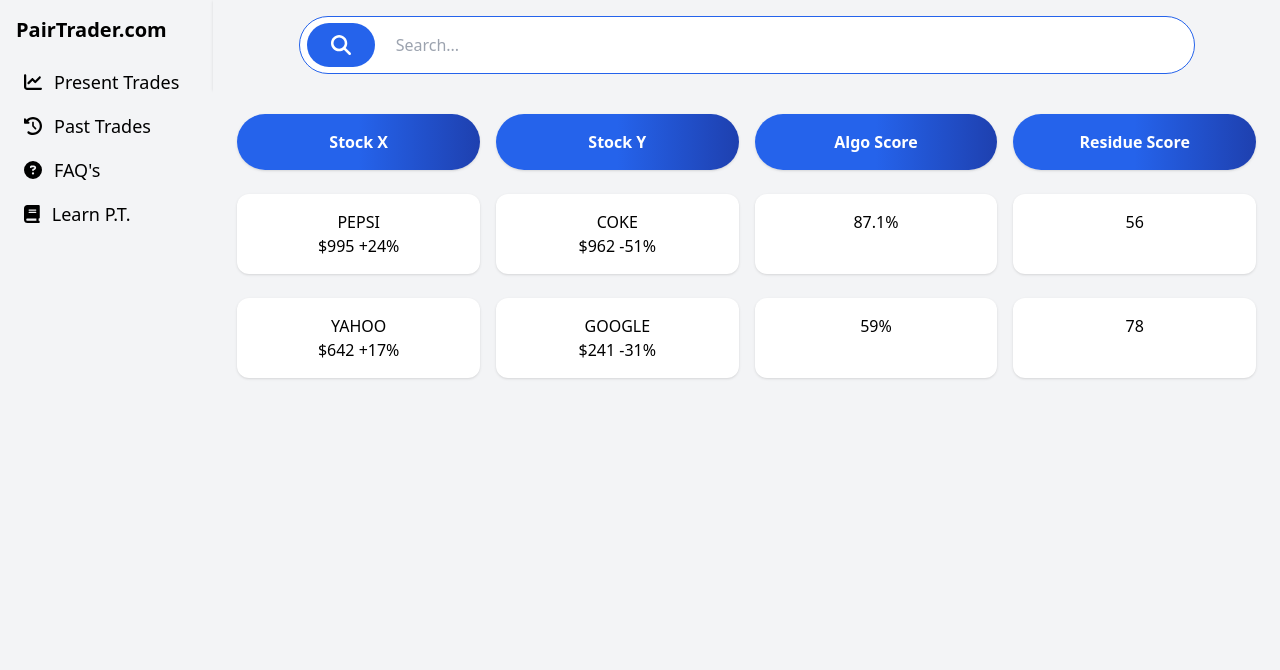
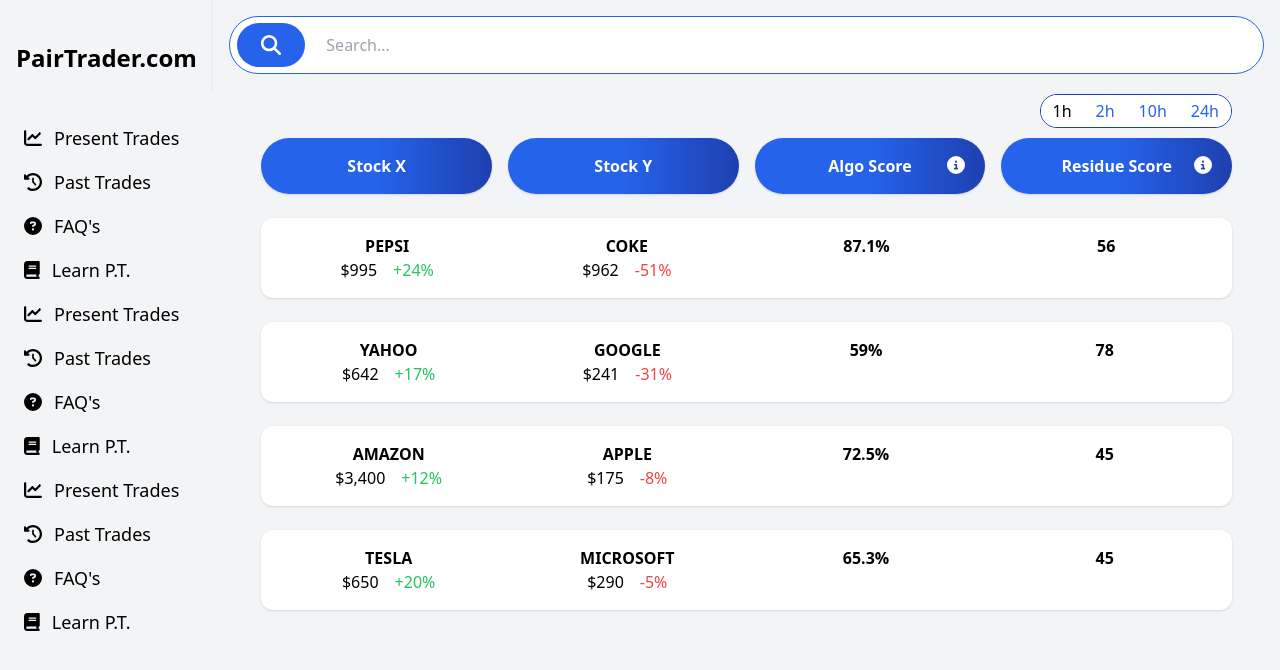
Before and after one commit to SAHIL13928/Pair-Trade, a React (Vite) app: page / in a window 1280 px wide. Shown: the top 670 px of the page. Built offline with nearby package versions, Linux system fonts and the light colour scheme.

Commit message:
first draft

```diff
--- a/src/Components/Header.jsx
+++ b/src/Components/Header.jsx
@@ -5,7 +5,7 @@
 const Header = () => {
   return (
     <div className="flex items-center justify-center bg-gray-100 p-4 shadow">
-      <div className="relative w-full max-w-4xl">  {/* Increased width for a longer search bar */}
+      <div className="relative w-full max-w-6.2xl">  {/* Increased width for a longer search bar */}
         <input
           type="text"
           className="w-full p-4 pl-24 rounded-full border border-blue-600 focus:outline-none focus:ring-2 focus:ring-blue-500 bg-white text-black"
--- a/src/Components/MainContent.jsx
+++ b/src/Components/MainContent.jsx
@@ -1,58 +1,181 @@
-import React from 'react';
+import React, { useState } from 'react';
+import { FontAwesomeIcon } from '@fortawesome/react-fontawesome';
+import { faInfoCircle } from '@fortawesome/free-solid-svg-icons';
 
 function MainContent() {
+  const [showPopup, setShowPopup] = useState({ algo: false, residue: false });
+  const [timeline, setTimeline] = useState('1h');
+
   return (
+    <div className="flex-1 bg-gray-100 p-6 relative">
+      {/* Timeline Buttons */}
+      <div className="absolute top-1 right-12 flex border border-blue-800 rounded-full overflow-hidden">
+        <button
+          className={`py-1 px-3 bg-white border-blue-800 ${timeline === '1h' ? 'bg-gray-200' : 'bg-blue-600 text-blue-600'}`}
+          onClick={() => setTimeline('1h')}
+        >
+          1h
+        </button>
+        <button
+          className={`py-1 px-3 bg-white border-blue-800 ${timeline === '2h' ? 'bg-gray-200' : 'bg-blue-600 text-blue-600'}`}
+          onClick={() => setTimeline('2h')}
+        >
+          2h
+        </button>
+        <button
+          className={`py-1 px-3 bg-white border-blue-800 ${timeline === '10h' ? 'bg-gray-200' : 'bg-blue-600 text-blue-600'}`}
+          onClick={() => setTimeline('10h')}
+        >
+          10h
+        </button>
+        <button
+          className={`py-1 px-3 bg-white border-blue-800 ${timeline === '24h' ? 'bg-gray-200' : 'bg-blue-600 text-blue-600'}`}
+          onClick={() => setTimeline('24h')}
+        >
+          24h
+        </button>
+      </div>
+
       <div className="flex-1 bg-gray-100 p-6">
         {/* Grid Header */}
         <div className="grid grid-cols-4 gap-4">
-      <div className="bg-gradient-to-r from-blue-600 via-blue-600 to-blue-800 p-4 rounded-[50px] shadow">
+          <div className="bg-gradient-to-r from-blue-600 via-blue-600 to-blue-800 p-4 rounded-[50px] shadow relative">
             <h3 className="text-white text-center font-bold">Stock X</h3>
           </div>
-<div className="bg-gradient-to-r from-blue-600 via-blue-600 to-blue-800 p-4 rounded-[50px] shadow">
+          <div className="bg-gradient-to-r from-blue-600 via-blue-600 to-blue-800 p-4 rounded-[50px] shadow relative">
             <h3 className="text-white text-center font-bold">Stock Y</h3>
           </div>
-<div className="bg-gradient-to-r from-blue-600 via-blue-600 to-blue-800 p-4 rounded-[50px] shadow">
+          <div className="bg-gradient-to-r from-blue-600 via-blue-600 to-blue-800 p-4 rounded-[50px] shadow relative">
             <h3 className="text-white text-center font-bold">Algo Score</h3>
+            <button
+              className="absolute right-2 top-1/2 transform -translate-y-1/2 rounded-full p-3"
+              onClick={() => setShowPopup({ ...showPopup, algo: !showPopup.algo })}
+            >
+              <FontAwesomeIcon icon={faInfoCircle} className="text-white text-lg" />
+            </button>
+            {showPopup.algo && (
+              <div className="absolute right-2 top-12 w-48 bg-white border border-blue-600 p-2 rounded shadow-lg">
+                <p className="text-blue-600">Definition of Algo Score.</p>
               </div>
-<div className="bg-gradient-to-r from-blue-600 via-blue-600 to-blue-800 p-4 rounded-[50px] shadow">
+            )}
+          </div>
+          <div className="bg-gradient-to-r from-blue-600 via-blue-600 to-blue-800 p-4 rounded-[50px] shadow relative">
             <h3 className="text-white text-center font-bold">Residue Score</h3>
+            <button
+              className="absolute right-2 top-1/2 transform -translate-y-1/2 rounded-full p-3"
+              onClick={() => setShowPopup({ ...showPopup, residue: !showPopup.residue })}
+            >
+              <FontAwesomeIcon icon={faInfoCircle} className="text-white text-lg" />
+            </button>
+            {showPopup.residue && (
+              <div className="absolute right-2 top-12 w-48 bg-white border border-blue-600 p-2 rounded shadow-lg">
+                <p className="text-blue-600">Definition of Residue Score.</p>
               </div>
-
-
-      </div>
-
-      {/* Data Rows */}
-      <div className="grid text-center grid-cols-4 gap-4 mt-6">
-        <div className="bg-white  p-4 rounded-xl shadow">
-          <p>PEPSI</p>
-          <p>$995  +24%</p>
-        </div>
-        <div className="bg-white p-4 rounded-xl shadow">
-          <p>COKE</p>
-          <p>$962  -51%</p>
-        </div>
-        <div className="bg-white p-4 rounded-xl shadow">
-          <p>87.1%</p>
-        </div>
-        <div className="bg-white p-4 rounded-xl shadow">
-          <p>56</p>
+            )}
           </div>
         </div>
 
-      <div className="grid text-center grid-cols-4 gap-4 mt-6">
-        <div className="bg-white p-4 rounded-xl shadow">
-          <p>YAHOO</p>
-          <p>$642  +17%</p>
+         {/* Merged Row 1 */}
+         <div className="bg-white p-4 rounded-xl shadow mt-6 col-span-4">
+          <div className="grid text-center grid-cols-4 gap-5">
+            <div className="flex flex-col items-center">
+              <p className="font-bold">PEPSI</p>
+              <div className="flex items-baseline">
+                <p className="mr-4">$995</p>
+                <p className="text-green-500">+24%</p>
               </div>
-        <div className="bg-white p-4 rounded-xl shadow">
-          <p>GOOGLE</p>
-          <p>$241  -31%</p>
             </div>
-        <div className="bg-white p-4 rounded-xl shadow">
-          <p>59%</p>
+            <div className="flex flex-col items-center">
+              <p className="font-bold">COKE</p>
+              <div className="flex items-baseline">
+                <p className="mr-4">$962</p>
+                <p className="text-red-500">-51%</p>
               </div>
-        <div className="bg-white p-4 rounded-xl shadow">
-          <p>78</p>
+            </div>
+            <div>
+              <p className="font-bold">87.1%</p>
+            </div>
+            <div>
+              <p className="font-bold">56</p>
+            </div>
+          </div>
+        </div>
+
+        {/* Merged Row 2 */}
+        <div className="bg-white p-4 rounded-xl shadow mt-6 col-span-4">
+          <div className="grid text-center grid-cols-4 gap-4">
+            <div className="flex flex-col items-center">
+              <p className="font-bold">YAHOO</p>
+              <div className="flex items-baseline">
+                <p className="mr-4">$642</p>
+                <p className="text-green-500">+17%</p>
+              </div>
+            </div>
+            <div className="flex flex-col items-center">
+              <p className="font-bold">GOOGLE</p>
+              <div className="flex items-baseline">
+                <p className="mr-4">$241</p>
+                <p className="text-red-500">-31%</p>
+              </div>
+            </div>
+            <div>
+              <p className="font-bold">59%</p>
+            </div>
+            <div>
+              <p className="font-bold">78</p>
+            </div>
+          </div>
+        </div>
+
+        {/* Merged Row 3 */}
+        <div className="bg-white p-4 rounded-xl shadow mt-6 col-span-4">
+          <div className="grid text-center grid-cols-4 gap-4">
+            <div className="flex flex-col items-center">
+              <p className="font-bold">AMAZON</p>
+              <div className="flex items-baseline">
+                <p className="mr-4">$3,400</p>
+                <p className="text-green-500">+12%</p>
+              </div>
+            </div>
+            <div className="flex flex-col items-center">
+              <p className="font-bold">APPLE</p>
+              <div className="flex items-baseline">
+                <p className="mr-4">$175</p>
+                <p className="text-red-500">-8%</p>
+              </div>
+            </div>
+            <div>
+              <p className="font-bold">72.5%</p>
+            </div>
+            <div>
+              <p className="font-bold">45</p>
+            </div>
+          </div>
+        </div>
+         {/* Merged Row 4 */}
+         <div className="bg-white p-4 rounded-xl shadow mt-6 col-span-4">
+          <div className="grid text-center grid-cols-4 gap-4">
+            <div className="flex flex-col items-center">
+              <p className="font-bold">TESLA</p>
+              <div className="flex items-baseline">
+                <p className="mr-4">$650</p>
+                <p className="text-green-500">+20%</p>
+              </div>
+            </div>
+            <div className="flex flex-col items-center">
+              <p className="font-bold">MICROSOFT</p>
+              <div className="flex items-baseline">
+                <p className="mr-4">$290</p>
+                <p className="text-red-500">-5%</p>
+              </div>
+            </div>
+            <div>
+              <p className="font-bold">65.3%</p>
+            </div>
+            <div>
+              <p className="font-bold">45</p>
+            </div>
+          </div>
         </div>
       </div>
     </div>
--- a/src/Components/SideBar.jsx
+++ b/src/Components/SideBar.jsx
@@ -10,21 +10,34 @@
     { name: 'Past Trades', icon: faHistory },
     { name: "FAQ's", icon: faQuestionCircle },
     { name: 'Learn P.T.', icon: faBook },
+    { name: 'Present Trades', icon: faChartLine },
+    { name: 'Past Trades', icon: faHistory },
+    { name: "FAQ's", icon: faQuestionCircle },
+    { name: 'Learn P.T.', icon: faBook },
+    { name: 'Present Trades', icon: faChartLine },
+    { name: 'Past Trades', icon: faHistory },
+    { name: "FAQ's", icon: faQuestionCircle },
+    { name: 'Learn P.T.', icon: faBook },
   ];
 
   return (
     <div className="w-1/6 bg-gray-100 p-4">
-      <div className="mb-4 font-bold text-xl">PairTrader.com</div>
+      <div className="mb-4 py-6 font-bold text-[24px]">PairTrader.com</div>
       {menuItems.map((item, index) => (
         <div
           key={index}
           onMouseEnter={() => setHoveredItem(index)}
           onMouseLeave={() => setHoveredItem(null)}
           className={`p-2 text-lg rounded-xl flex items-center ${
-            hoveredItem === index ? 'bg-white ' : ''
+            hoveredItem === index ? 'bg-white' : ''
           }`}
         >
-          <FontAwesomeIcon icon={item.icon} className="mr-3" />
+          <FontAwesomeIcon
+            icon={item.icon}
+            className={`mr-3 transition-colors duration-300 ${
+              hoveredItem === index ? 'text-blue-500' : ''
+            }`}
+          />
           {item.name}
         </div>
       ))}
```
Lines whose indentation alone changed are shown as unchanged.
